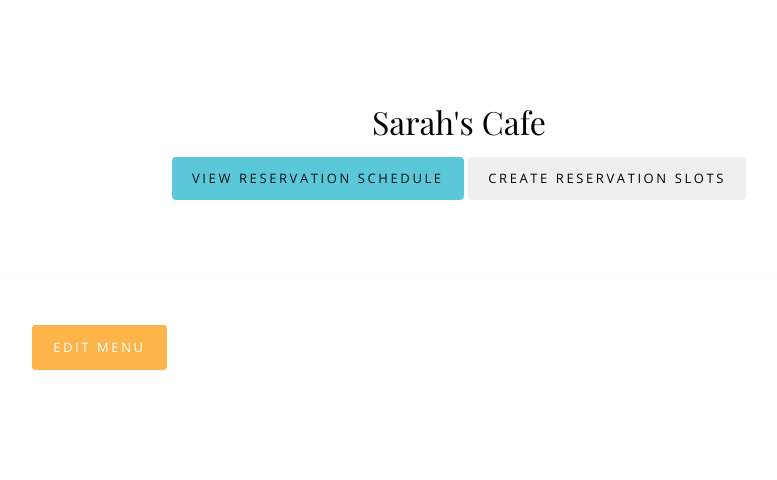
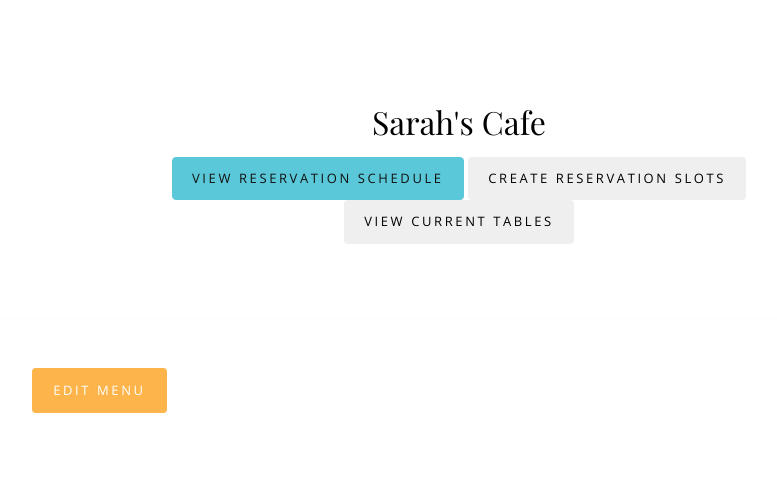
Before and after one commit to srh95/CSDS-393-Project-, a Django app: page /website/restaurant/7/ in a window 1280 px wide. Shown: the part 649-1129 px from the top of the page, without its empty margins (181-958 px from the left). Run offline with Django 3.2, Linux system fonts and the light colour scheme; data comes from the database, SQL or seed files in the repository; some libraries are stand-ins or nearby versions; some web fonts are replaced.

Commit message:
Update restaurant-business-side.html

```diff
--- a/Project/website/templates/website/restaurant-business-side.html
+++ b/Project/website/templates/website/restaurant-business-side.html
@@ -22,7 +22,8 @@
                 <h2 class="mb-3">{{restaurant.restaurant_name}}</h2>
 <!--                <p class="lead">To make a reservation, please enter the date you would like your reservation for and select your desired reservation time. The date must be entered in the format YYYY-MM-DD.</p>-->
 <button class="btn btn-info" onclick="location.href='/website/reservation_list/{{ restaurant_id }}';">View Reservation Schedule</button>
-<button class="btn btn-group" onclick="location.href='/website/create_reservation/{{ restaurant_id }}';">Create Reservation Slots</button><br><br>
+<button class="btn btn-group" onclick="location.href='/website/create_reservation/{{ restaurant_id }}';">Create Reservation Slots</button>
+<button class="btn btn-group" onclick="location.href='/website/table_list/{{ restaurant_id}}';">View Current Tables</button><br><br>
               </div>
             </div>
             <div class="row justify-content-center">
```
